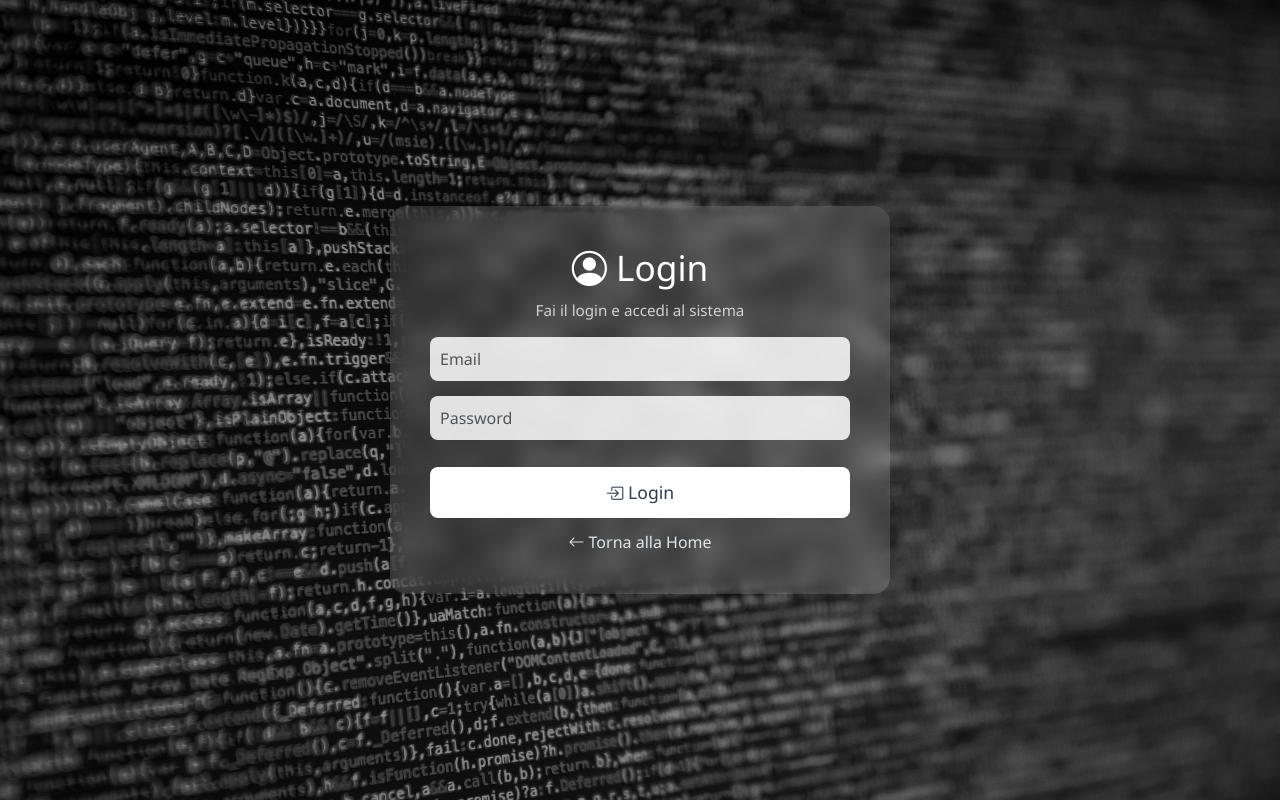
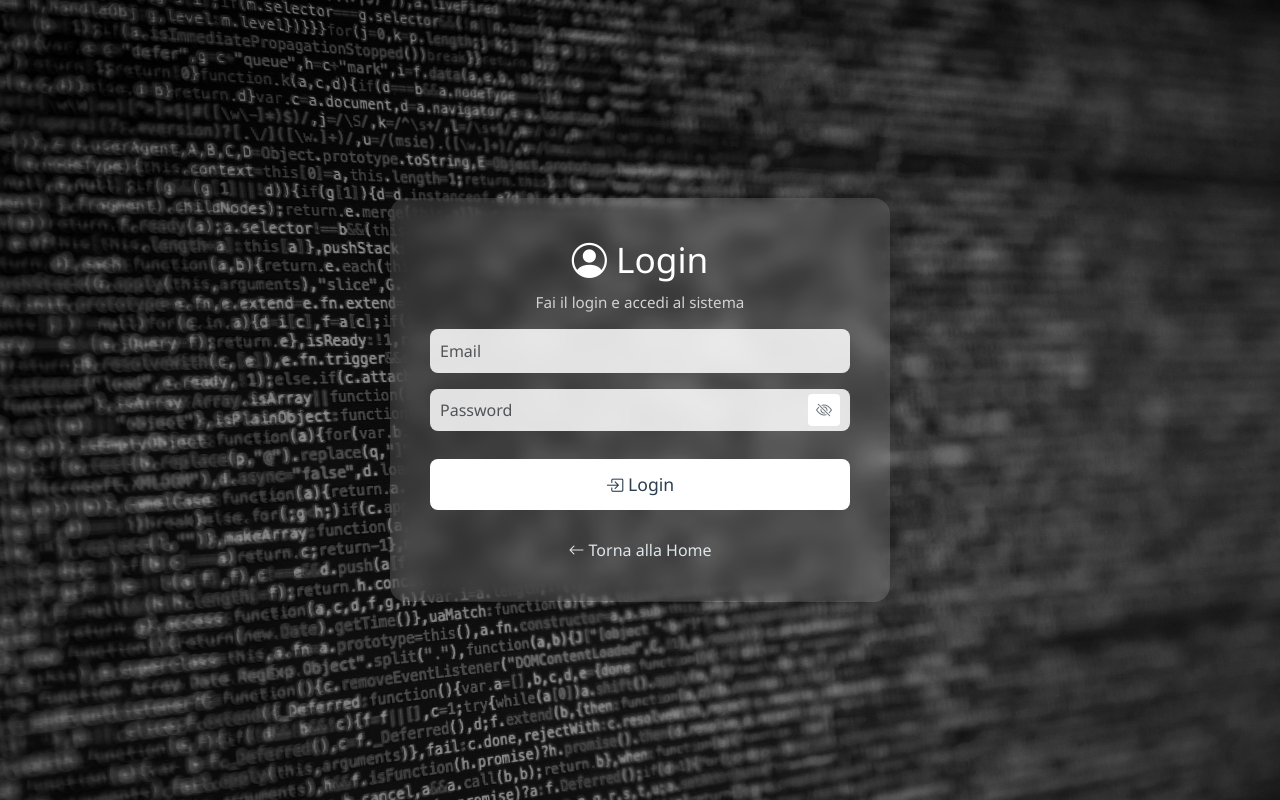
Before and after one commit to Youfili/sql-injection-educational, a Flask app: page /login in a window 1280 px wide. Run offline with Flask 3, Linux system fonts and the light colour scheme; some libraries are stand-ins or nearby versions.

Commit message:
Login occhio sistemato

```diff
--- a/templates/login.html
+++ b/templates/login.html
@@ -20,16 +20,86 @@
 
     <!-- FORM -->
     <form method="POST">
-        <input type="text" name="email" id="email" class="form-control" placeholder="Email" value="{{ request.form.get('email', '') }}" required>
-        <input type="password" name="password" id="password" class="form-control" placeholder="Password" value="{{ request.form.get('password', '') }}" required>
+        <!-- Email -->
+        <div class="mb-3">
+            <input type="text" name="email" id="email" class="form-control" placeholder="Email"
+                   value="{{ request.form.get('email', '') }}" required>
+        </div>
+
+        <!-- Password con occhio -->
+        <div class="mb-3">
+            <div class="password-wrapper">
+                <input type="password" name="password" id="password" class="form-control"
+                       placeholder="Password" value="{{ request.form.get('password', '') }}" required>
+                <button type="button" class="toggle-password" onclick="togglePassword('password', this)">
+                    <i class="bi bi-eye-slash"></i>
+                </button>
+            </div>
+        </div>
 
         <button type="submit" class="btn-glow"><i class="bi bi-box-arrow-in-right"></i> Login </button>
     </form>
 
-    <div class="back">
+    <div class="back mt-3">
         <a href="/" style="color: #dfe6e9; text-decoration: none; display: block; text-align: center;">
             <i class="bi bi-arrow-left"></i> Torna alla Home
         </a>
     </div>
 </div>
+
+<!-- STILE PASSWORD TOGGLE (stesso del register) -->
+<style>
+.password-wrapper {
+  position: relative;
+}
+
+.password-wrapper input {
+  width: 100%;
+  padding-right: 2.5rem; /* spazio per l’occhio */
+  height: 42px;
+  box-sizing: border-box;
+  font-size: 16px;
+}
+
+.toggle-password {
+  position: absolute;
+  top: 50%;
+  right: 10px;
+  transform: translateY(-50%);
+  background-color: white;
+  border: none;
+  cursor: pointer;
+  padding: 0;
+  margin: 0;
+  height: 32px;
+  width: 32px;
+  display: flex;
+  align-items: center;
+  justify-content: center;
+  color: #6c757d;
+  border-radius: 4px;
+}
+
+.toggle-password:hover {
+  background-color: #f1f1f1;
+  color: #343a40;
+}
+</style>
+
+<!-- Script toggle password -->
+<script>
+function togglePassword(fieldId, button) {
+    const input = document.getElementById(fieldId);
+    const icon = button.querySelector('i');
+    if (input.type === "password") {
+        input.type = "text";
+        icon.classList.remove("bi-eye-slash");
+        icon.classList.add("bi-eye");
+    } else {
+        input.type = "password";
+        icon.classList.remove("bi-eye");
+        icon.classList.add("bi-eye-slash");
+    }
+}
+</script>
 {% endblock %}
```
